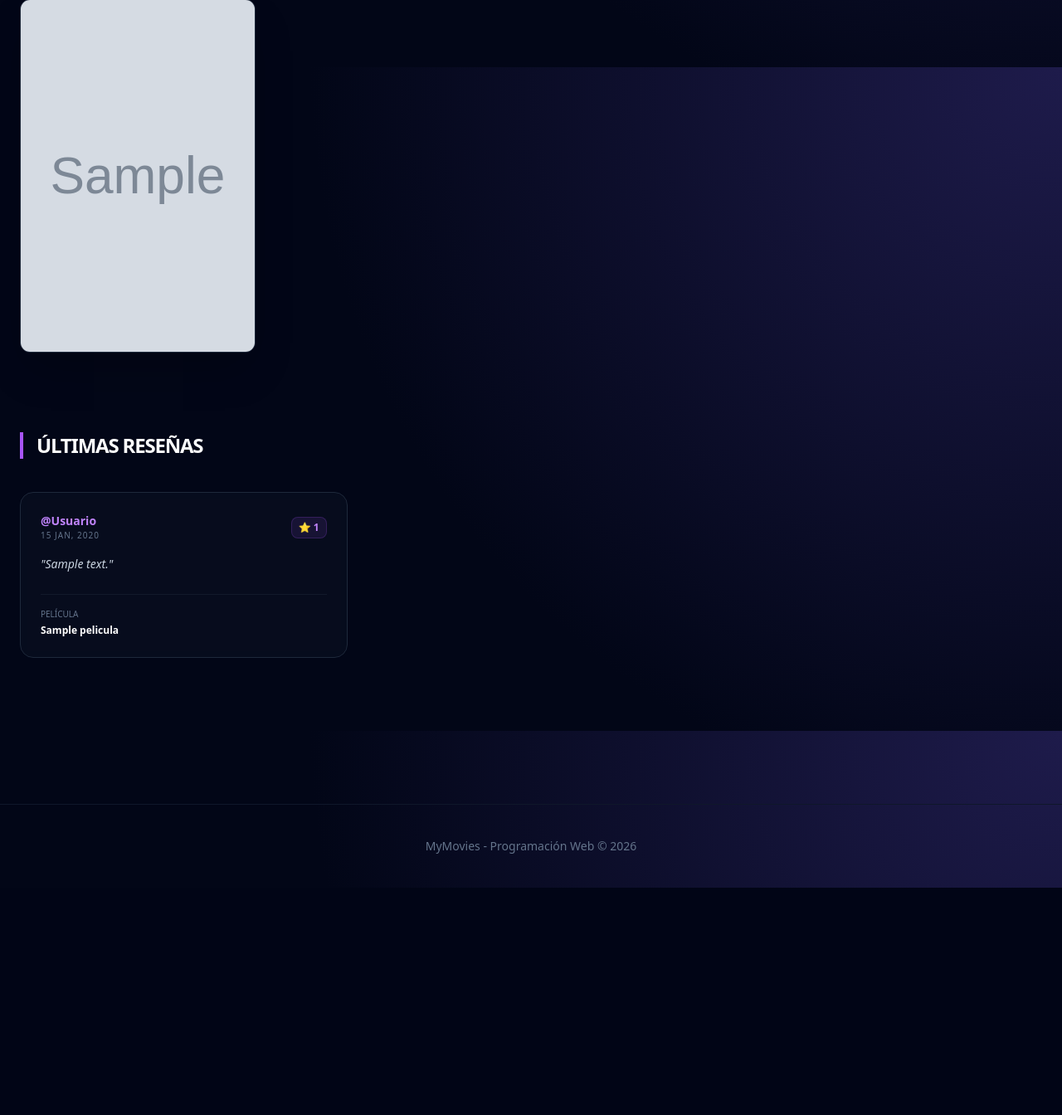
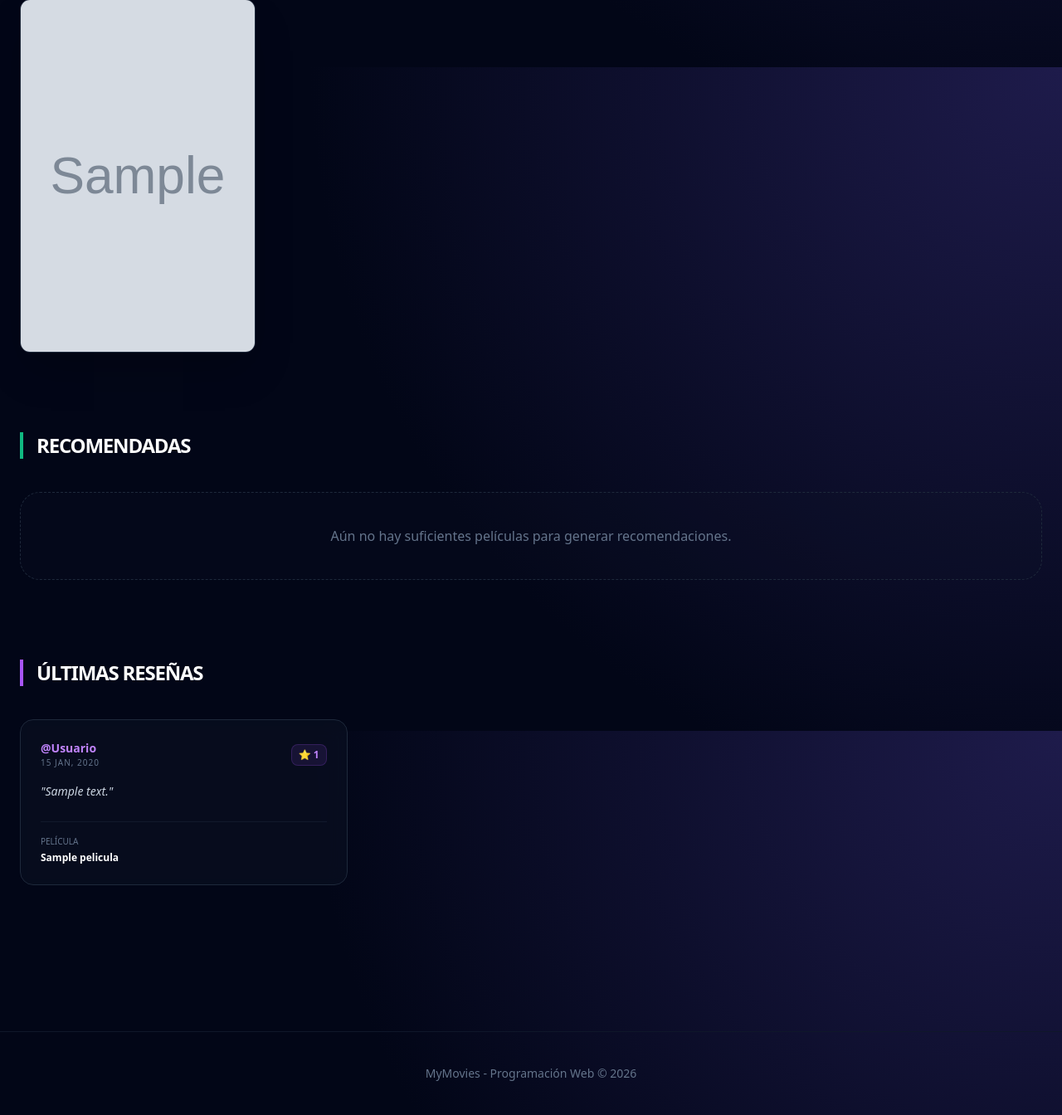
Before and after one commit to ALbaz145/myMovies, a Django app: page / in a window 1280 px wide. Shown: the part 719-2063 px from the top of the page at 83% size. Before the commit the page ends 1789 px from the top, so only its background shows below. Run offline with Django 5.2, Linux system fonts and the light colour scheme; tables that the repository leaves empty hold one stand-in row (values such as "Sample post"); grey boxes marked "Sample" are stand-in pictures; some libraries are stand-ins or nearby versions.

Commit message:
agrega sección de recomendadas

```diff
--- a/peliculas/templates/home.html
+++ b/peliculas/templates/home.html
@@ -77,6 +77,39 @@
 </section>
 
 <section class="container mx-auto px-6 pb-24">
+  <h3 class="text-2xl font-bold mb-10 text-white border-l-4 border-emerald-500 pl-4 uppercase tracking-tighter">
+    Recomendadas
+  </h3>
+
+  <div class="grid grid-cols-2 md:grid-cols-4 gap-8">
+    {% for p in recomendadas %}
+      <a href="{% url 'pelicula_detalle' p.id %}" class="group relative block">
+        <div class="absolute inset-0 bg-emerald-500/20 blur-xl rounded-full opacity-0 group-hover:opacity-100 transition-opacity duration-300"></div>
+
+        <div class="relative aspect-[2/3] bg-slate-900 rounded-xl border border-slate-800 overflow-hidden shadow-2xl group-hover:border-emerald-500/50 transition-all duration-300">
+          {% if p.imagen %}
+            <img src="{{ p.imagen.url }}" class="w-full h-full object-cover group-hover:scale-110 transition-transform duration-500" alt="{{ p.titulo }}">
+          {% else %}
+            <div class="w-full h-full flex items-center justify-center text-slate-700 text-xs italic">Sin Imagen</div>
+          {% endif %}
+
+          <div class="absolute inset-0 bg-gradient-to-t from-black/90 via-transparent to-transparent opacity-0 group-hover:opacity-100 transition-opacity p-4 flex flex-col justify-end">
+            <p class="text-white font-bold text-sm truncate">{{ p.titulo }}</p>
+            <p class="text-emerald-400 text-xs font-bold uppercase tracking-widest mt-1">Ver detalles</p>
+          </div>
+        </div>
+      </a>
+    {% empty %}
+      <div class="col-span-full p-10 text-center bg-slate-900/20 rounded-3xl border border-dashed border-slate-800">
+        <p class="text-slate-500 font-medium">
+          Aún no hay suficientes películas para generar recomendaciones.
+        </p>
+      </div>
+    {% endfor %}
+  </div>
+</section>
+
+<section class="container mx-auto px-6 pb-24">
     <h3 class="text-2xl font-bold mb-10 text-white border-l-4 border-purple-500 pl-4 uppercase tracking-tighter">
         Últimas Reseñas
     </h3>
--- a/peliculas/views.py
+++ b/peliculas/views.py
@@ -3,6 +3,8 @@ from django.contrib.auth.forms import UserCreationForm
 from django.shortcuts import render, get_object_or_404, redirect
 from .models import Pelicula, Persona, PeliculaPersona, Resena
 from .forms import ResenaForm
+from django.db.models import Avg, Value
+from django.db.models.functions import Coalesce
 
 def base(request):
     return render(request, "base.html")
@@ -11,6 +13,7 @@ def home(request):
     todas_las_pelis = Pelicula.objects.all().order_by('-id')
     ultima_pelicula = todas_las_pelis.first()
 
+
     if todas_las_pelis.count() > 1:
         peliculas_recientes = todas_las_pelis[1:5]
     else:
@@ -18,10 +21,36 @@ def home(request):
 
     ultimas_resenas = Resena.objects.all().order_by('-id')[:3]
 
+
+    ids_excluir = []
+    if ultima_pelicula:
+        ids_excluir.append(ultima_pelicula.id)
+    ids_excluir += [p.id for p in peliculas_recientes]
+
+
+    candidatas = (
+        Pelicula.objects
+        .exclude(id__in=ids_excluir)
+        .annotate(prom_calificacion=Coalesce(Avg('resenas__calificacion'), Value(0.0)))
+        .order_by('-prom_calificacion', '-id')
+    )
+
+
+    if candidatas.count() < 3:
+        candidatas = (
+            Pelicula.objects
+            .exclude(id=ultima_pelicula.id) if ultima_pelicula else Pelicula.objects.all()
+        ).annotate(
+            prom_calificacion=Coalesce(Avg('resenas__calificacion'), Value(0.0))
+        ).order_by('-prom_calificacion', '-id')
+
+    recomendadas = list(candidatas[:6])
+
     return render(request, "home.html", {
         "pelicula": ultima_pelicula,
         "peliculas": peliculas_recientes,
-        "reseñas": ultimas_resenas
+        "reseñas": ultimas_resenas,
+        "recomendadas": recomendadas,
     })
 
 def peliculas(request):
```
